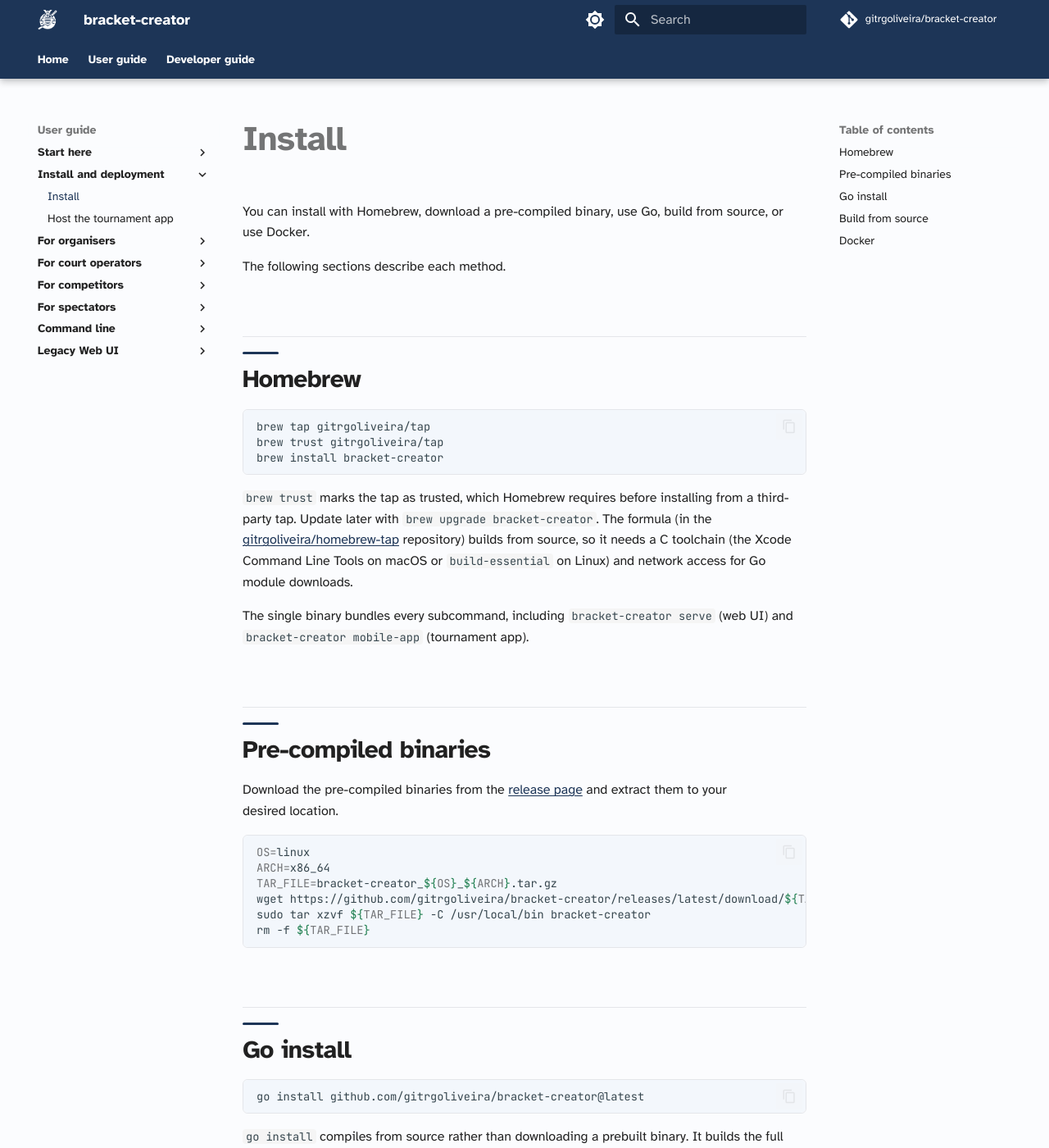
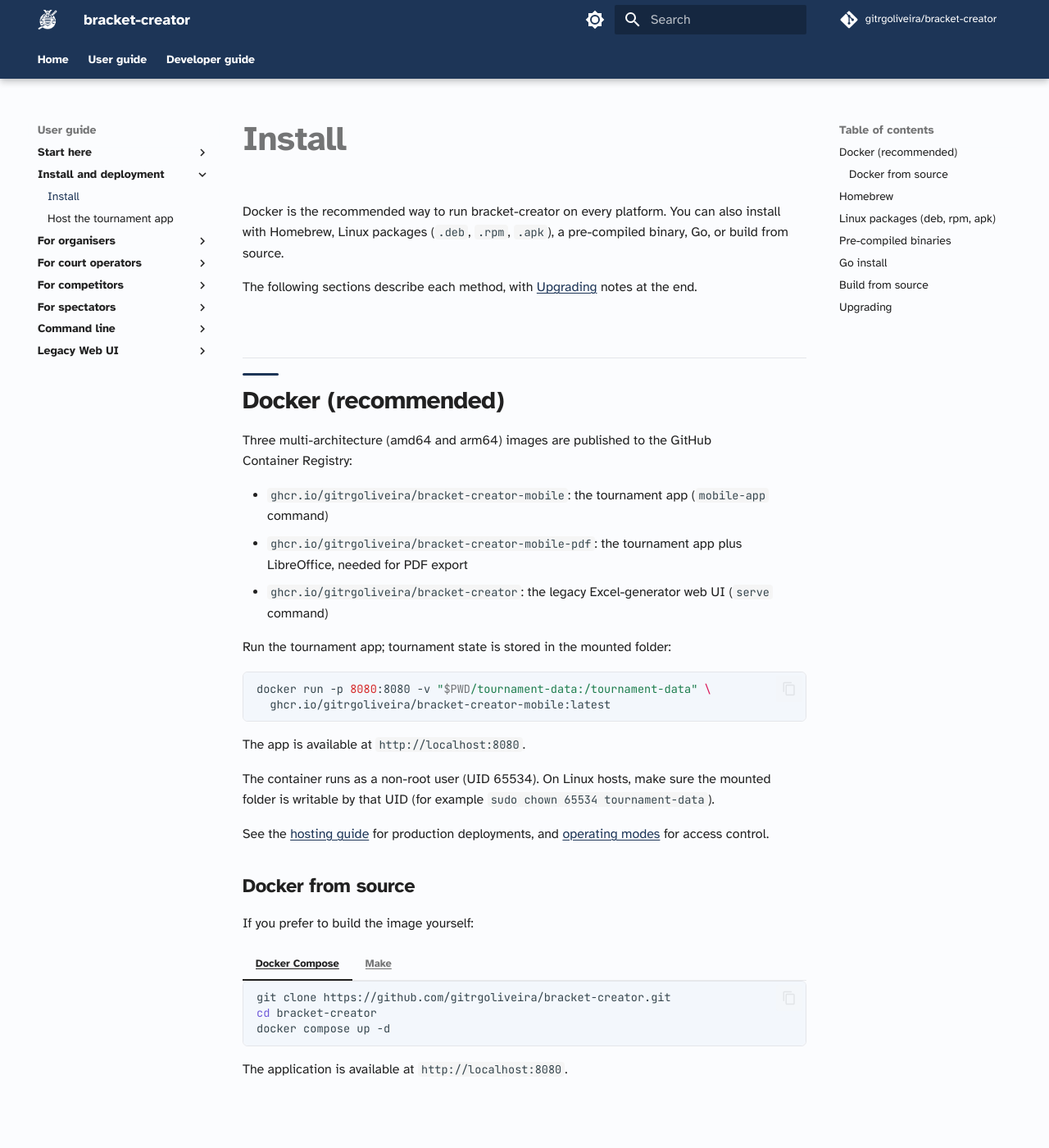
Before and after one commit to gitrgoliveira/bracket-creator, an MkDocs documentation site: the page built from docs/user-guide/install/install.md, in a window 1280 px wide and 1400 px high. Shown: the whole window at 82% size. Built offline with MkDocs 1.6.1 and Material for MkDocs 9.7.7, drawn with Linux system fonts in a browser that asks for light colours; comment, search, counter and statistics services are not loaded; some of the changed text lies outside the part shown.

Commit message:
feat(mp-kg8n): ship deb/rpm/apk release packages; Docker-first install docs
- goreleaser: add nfpms (deb/rpm/apk for linux amd64+arm64) bundling the
  binary, manpage, bash/zsh/fish completions, and MPL-2.0 copyright file;
  fix the deprecated archives.format_overrides.format key.
- release workflow: post-publish smoke test installing each amd64 package
  in debian/fedora/alpine containers and running 'bracket-creator version'.
- README: install section now leads with Docker (GHCR pull, verified
  working) as the recommended path, plus Homebrew, apt (.deb) and dnf
  (.rpm) local-package installs and an Upgrading note; the dead
  apt/yum fury.io placeholder sections are removed.
- docs install guide: Docker (GHCR) first, new Linux-packages and
  Upgrading sections; all secondary methods retained.
- delete scripts/fury-upload.sh: go-archetype template residue with zero
  callers (the fury.io repos were never published).

All six packages were install-tested locally in containers on both
architectures via 'goreleaser release --snapshot'.

Closes mp-kg8n

Co-Authored-By: Claude Fable 5 <noreply@anthropic.com>

````diff
--- a/docs/user-guide/install/install.md
+++ b/docs/user-guide/install/install.md
@@ -1,8 +1,52 @@
 # Install
 
-You can install with Homebrew, download a pre-compiled binary, use Go, build from source, or use Docker.
+Docker is the recommended way to run bracket-creator on every platform. You can also install with Homebrew, Linux packages (`.deb`, `.rpm`, `.apk`), a pre-compiled binary, Go, or build from source.
 
-The following sections describe each method.
+The following sections describe each method, with [Upgrading](#upgrading) notes at the end.
+
+## Docker (recommended)
+
+Three multi-architecture (amd64 and arm64) images are published to the GitHub Container Registry:
+
+* `ghcr.io/gitrgoliveira/bracket-creator-mobile`: the tournament app (`mobile-app` command)
+* `ghcr.io/gitrgoliveira/bracket-creator-mobile-pdf`: the tournament app plus LibreOffice, needed for PDF export
+* `ghcr.io/gitrgoliveira/bracket-creator`: the legacy Excel-generator web UI (`serve` command)
+
+Run the tournament app; tournament state is stored in the mounted folder:
+
+```bash
+docker run -p 8080:8080 -v "$PWD/tournament-data:/tournament-data" \
+  ghcr.io/gitrgoliveira/bracket-creator-mobile:latest
+```
+
+The app is available at `http://localhost:8080`.
+
+The container runs as a non-root user (UID 65534). On Linux hosts, make sure the mounted folder is writable by that UID (for example `sudo chown 65534 tournament-data`).
+
+See the [hosting guide](hosting.md) for production deployments, and [operating modes](../organisers/operating-modes.md) for access control.
+
+### Docker from source
+
+If you prefer to build the image yourself:
+
+=== "Docker Compose"
+
+    ```bash
+    git clone https://github.com/gitrgoliveira/bracket-creator.git
+    cd bracket-creator
+    docker compose up -d
+    ```
+
+    The application is available at `http://localhost:8080`.
+
+=== "Make"
+
+    ```bash
+    git clone https://github.com/gitrgoliveira/bracket-creator.git
+    cd bracket-creator
+    make docker/build
+    make docker/run
+    ```
 
 ## Homebrew
 
@@ -15,6 +59,34 @@ brew install bracket-creator
 `brew trust` marks the tap as trusted, which Homebrew requires before installing from a third-party tap. Update later with `brew upgrade bracket-creator`. The formula (in the [gitrgoliveira/homebrew-tap](https://github.com/gitrgoliveira/homebrew-tap) repository) builds from source, so it needs a C toolchain (the Xcode Command Line Tools on macOS or `build-essential` on Linux) and network access for Go module downloads.
 
 The single binary bundles every subcommand, including `bracket-creator serve` (web UI) and `bracket-creator mobile-app` (tournament app).
+
+## Linux packages (deb, rpm, apk)
+
+From the next release onwards, `.deb`, `.rpm`, and `.apk` packages for amd64/x86_64 and arm64/aarch64 are attached to the [release page](https://github.com/gitrgoliveira/bracket-creator/releases). Download the package for your distribution and architecture, then install it with the native tool (each resolves dependencies for local files):
+
+=== "Debian/Ubuntu"
+
+    ```bash
+    sudo apt install ./bracket-creator_*_amd64.deb
+    ```
+
+=== "Fedora/RHEL"
+
+    ```bash
+    sudo dnf install ./bracket-creator-*.x86_64.rpm
+    ```
+
+=== "Alpine"
+
+    ```bash
+    apk add --allow-untrusted ./bracket-creator_*_x86_64.apk
+    ```
+
+    The package is not signed with an Alpine key, hence `--allow-untrusted`.
+
+The packages install the binary to `/usr/bin`, plus the man page and bash/zsh/fish shell completions.
+
+There is no hosted `apt`/`yum` repository, so these installs do not receive automatic upgrades; see [Upgrading](#upgrading).
 
 ## Pre-compiled binaries
 
@@ -35,7 +107,7 @@ rm -f ${TAR_FILE}
 go install github.com/gitrgoliveira/bracket-creator@latest
 ```
 
-`go install` compiles from source rather than downloading a prebuilt binary. It builds the full binary, including the `serve` and `mobile-app` subcommands, but the embedded web assets are not part of the Go module, so those web UIs render blank. The Excel-generating CLI commands work normally. Use Homebrew or a release binary if you need the web UI.
+`go install` compiles from source rather than downloading a prebuilt binary. It builds the full binary, including the `serve` and `mobile-app` subcommands, but the embedded web assets are not part of the Go module, so those web UIs render blank. The Excel-generating CLI commands work normally. Use Docker, Homebrew, or a release binary if you need the web UI.
 
 ## Build from source
 
@@ -54,29 +126,10 @@ make go/build
 
 The binary is at `./bin/bracket-creator`.
 
-## Docker
+## Upgrading
 
-You can also run the application using Docker.
-
-=== "Docker Compose"
-
-    The easiest way to get the web UI running is using Docker Compose:
-
-    ```bash
-    git clone https://github.com/gitrgoliveira/bracket-creator.git
-    cd bracket-creator
-    docker compose up -d
-    ```
-
-    The application is available at `http://localhost:8080`.
-
-=== "Make"
-
-    Alternatively, you can build and run it using the provided Makefile targets:
-
-    ```bash
-    git clone https://github.com/gitrgoliveira/bracket-creator.git
-    cd bracket-creator
-    make docker/build
-    make docker/run
-    ```
+* **Docker**: pull the image again and recreate the container: `docker pull ghcr.io/gitrgoliveira/bracket-creator-mobile:latest`.
+* **Homebrew**: `brew upgrade bracket-creator`.
+* **Linux packages**: there is no hosted package repository, so upgrades are not automatic. Download the new release's package and install it the same way.
+* **Pre-compiled binaries**: download and extract the new release's archive over the old binary.
+* **Go / source builds**: re-run `go install ...@latest` or `git pull` and `make go/build`.
````
Also changed, not shown: .goreleaser.yaml (+26 -1 lines), README.md (+33 -60 lines), 2 other files.
